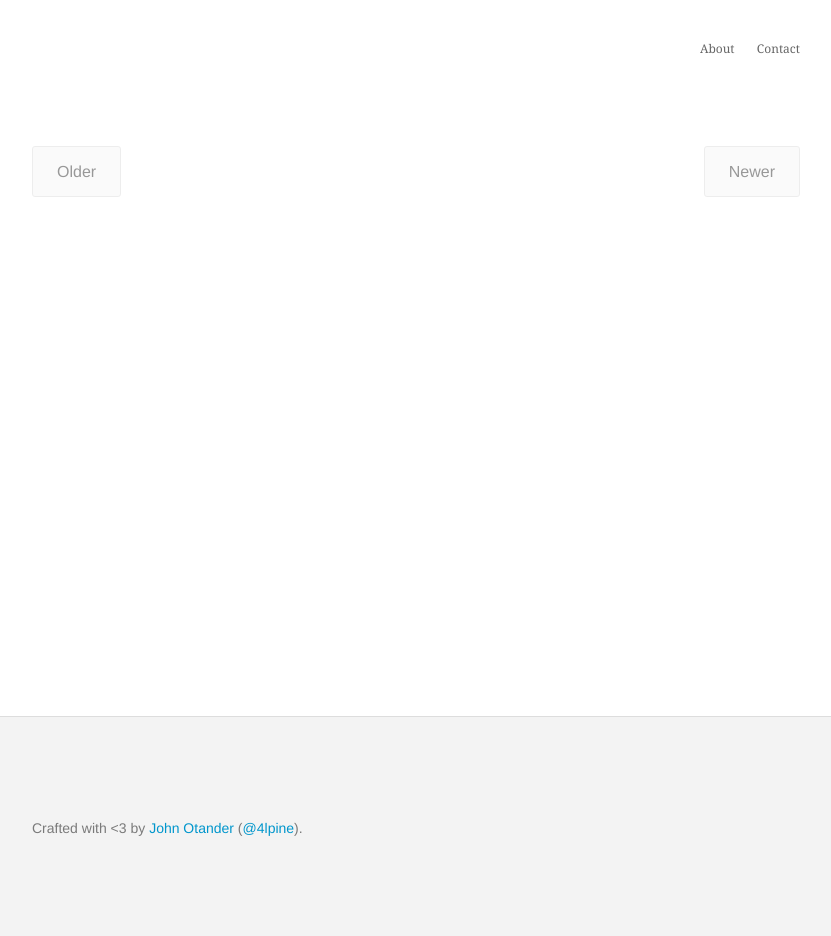
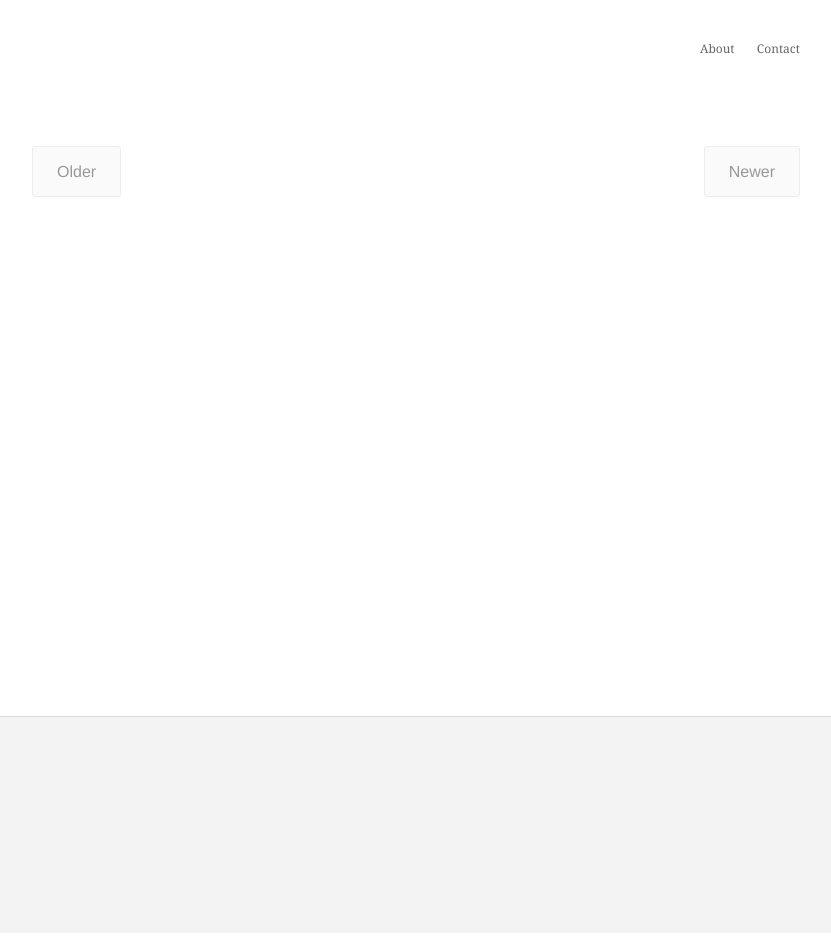
Before and after one commit to serddmitry/serddmitry.github.io, a Jekyll site: the page built from index.html, in a window 1280 px wide. Shown: the whole page, without its empty margins (224-1055 px from the left). Built offline with Jekyll 4.4.1, drawn with Linux system fonts in a browser that asks for light colours; the list of posts is cut into pages by our own code.

```diff
--- a/_includes/footer.html
+++ b/_includes/footer.html
@@ -1,18 +1,8 @@
 <footer class="footer">
   <div class="p2 py4 wrap">
-    <div class="measure py2">
-      <small>Crafted with &lt;3 by <a href="http://johnotander.com">John Otander</a> (<a href="https://twitter.com/4lpine">@4lpine</a>).</small>
-    </div>
+
   </div>
 </footer>
 
 <script>
-(function(i,s,o,g,r,a,m){i['GoogleAnalyticsObject']=r;i[r]=i[r]||function(){
-(i[r].q=i[r].q||[]).push(arguments)},i[r].l=1*new Date();a=s.createElement(o),
-m=s.getElementsByTagName(o)[0];a.async=1;a.src=g;m.parentNode.insertBefore(a,m)
-})(window,document,'script','//www.google-analytics.com/analytics.js','ga');
-
-ga('create', 'UA-53548208-1', 'auto');
-ga('send', 'pageview');
-
 </script>
--- a/index.html
+++ b/index.html
@@ -9,7 +9,7 @@ layout: default
         <a href="{{ post.url | prepend: site.baseurl }}" class="post-link">
           <span class="post-meta">{{ post.date | date: "%b %-d, %Y" }}</span> <br><br>
           <h3 class="h2 post-title">{{ post.title }}</h3>
-          <p class="post-summary">{{ post.summary }}</p>
+          <p class="post-summary">{{ post.content }}</p>
         </a>
       </div>
     {% endfor %}
```
Also changed, not shown: _posts/keep/2014-07-24-at-the-bahnhof.md (added, +4 -0 lines), i/keep/2014-07-24-at-the-bahnhof.jpg (added).
